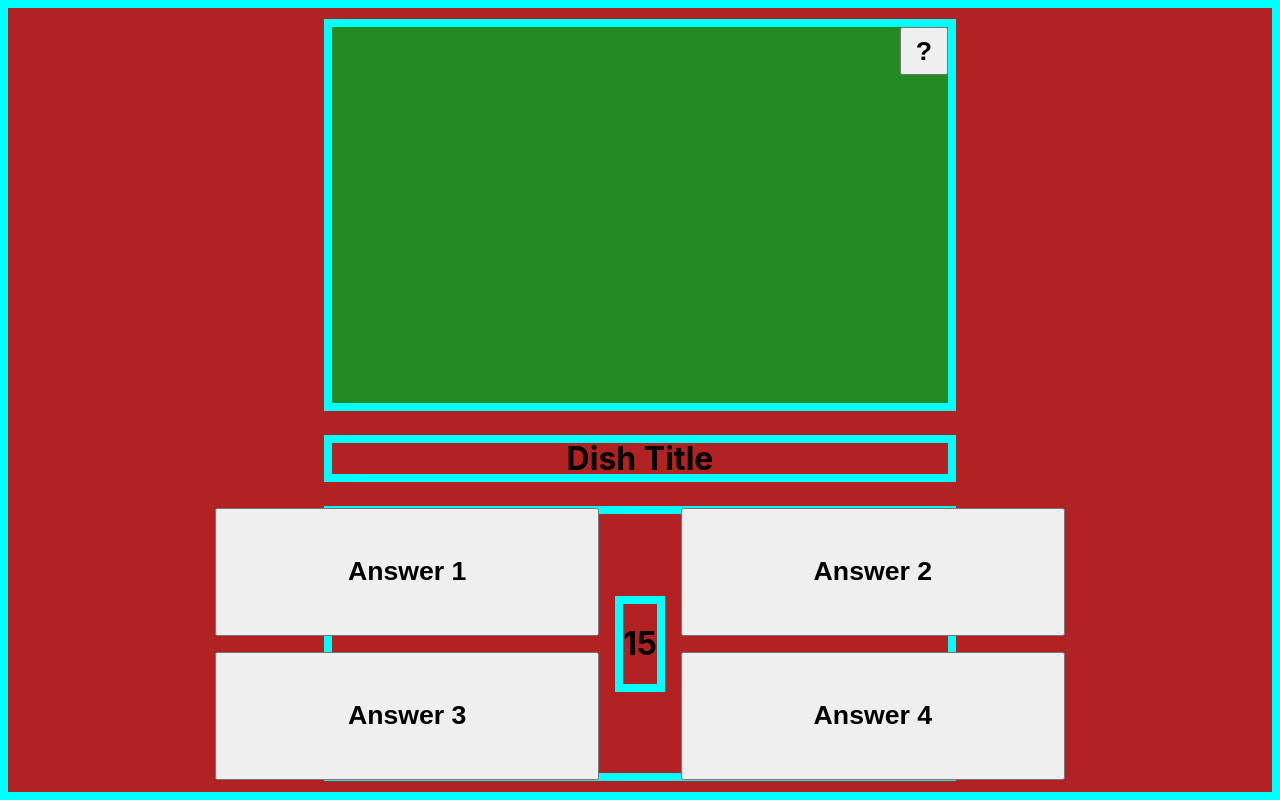
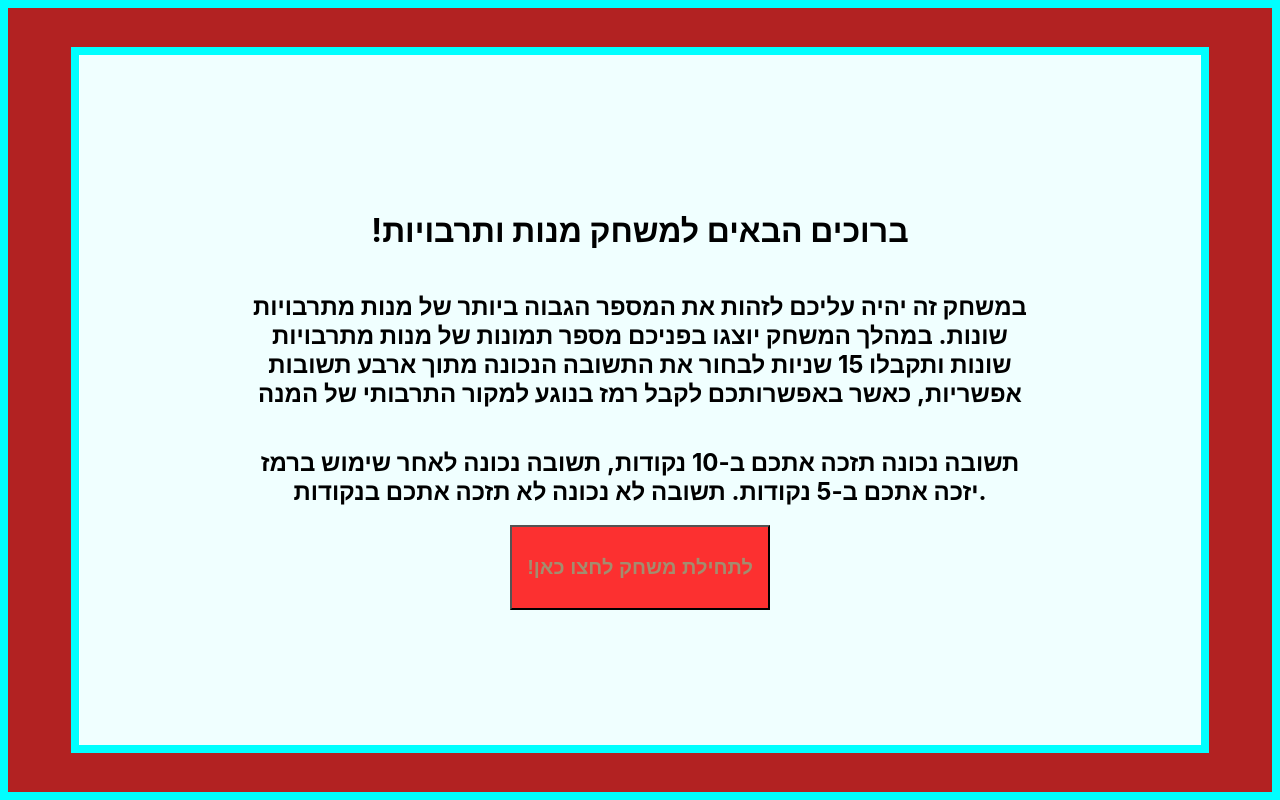
Before and after one commit to RL20/Hackathon, a React (Create React App) app in the folder client/: page / in a window 1280 px wide. Built offline with nearby package versions, Linux system fonts and the light colour scheme.

Commit message:
Frontend Update 3

```diff
--- a/client/package.json
+++ b/client/package.json
@@ -8,7 +8,7 @@
     "@testing-library/user-event": "^13.5.0",
     "react": "^17.0.2",
     "react-dom": "^17.0.2",
-    "react-router-dom": "^6.2.1",
+    "react-router-dom": "^5.3.0",
     "react-scripts": "5.0.0",
     "web-vitals": "^2.1.4"
   },
--- a/client/src/App.js
+++ b/client/src/App.js
@@ -1,12 +1,20 @@
+import { BrowserRouter, Route, Link } from "react-router-dom/cjs/react-router-dom.min";
 import './App.css';
+import WelcomePage from './components/WelcomePage'
 import GamePage from './components/GamePage';
-import WelcomePage from './components/WelcomePage';
 
 function App() {
   return (
     <div className="App">
-      <GamePage />
-    </div>
+      <BrowserRouter>
+          <Route path="/" exact>
+            <WelcomePage />
+          </Route>
+          <Route path="/game" exact>
+            <GamePage />
+          </Route>
+      </BrowserRouter>
+    </div >
   );
 }
 
--- a/client/src/components/GamePage.js
+++ b/client/src/components/GamePage.js
@@ -1,15 +1,6 @@
-import React, { useState, useRef } from "react";
-import {RouterDom, Route, Link} from "react-router-dom"
+import React from "react";
 
 function GamePage() {
-
-    const [timer, setTimer] = useState(15);
-
-    const clickHandler = () => {
-        for (let i = timer; i > 0; i--){
-            setInterval(() => {setTimer(timer -1)}, 1000)
-        }
-    }
 
     return (
         <div className="outline">
@@ -22,10 +13,10 @@ function GamePage() {
                 </div>
                 <div className="answersArea">
                     <div className="answersRight">
-                        <button className="answerOne" onClick={() => clickHandler}><h1>Answer 1</h1></button>
+                        <button className="answerOne"><h1>Answer 1</h1></button>
                         <button className="answerThree"><h1>Answer 3</h1></button>
                     </div>
-                    <div className="timer" ><h1>{timer}</h1></div>
+                    <div className="timer" ><h1>15</h1></div>
                     <div className="answersLeft">
                         <button className="answerTwo"><h1>Answer 2</h1></button>
                         <button className="answerFour"><h1>Answer 4</h1></button>
--- a/client/src/components/WelcomePage.js
+++ b/client/src/components/WelcomePage.js
@@ -1,8 +1,7 @@
-import React, { useState } from "react";
-import { RouterDom, Route, Link, BrowserRouter } from "react-router-dom"
+import React from "react";
+import { Link } from "react-router-dom";
 
 function GamePage() {
-
     return (
         <div className="outline">
                 <div className="appPage">
@@ -14,7 +13,9 @@ function GamePage() {
                         <h2 className="gameRules">
                             תשובה נכונה תזכה אתכם ב-10 נקודות, תשובה נכונה לאחר שימוש ברמז יזכה אתכם ב-5 נקודות. תשובה לא נכונה לא תזכה אתכם בנקודות.
                         </h2>
+                        <Link to="/game">
                             <button className="startButton"><h2>!לתחילת משחק לחצו כאן</h2></button>
+                        </Link>
                     </div>
                 </div>
         </div >
```
Also changed, not shown: 1 other file (tests, documents, lock files or other folders). Lines whose indentation alone changed are shown as unchanged.
